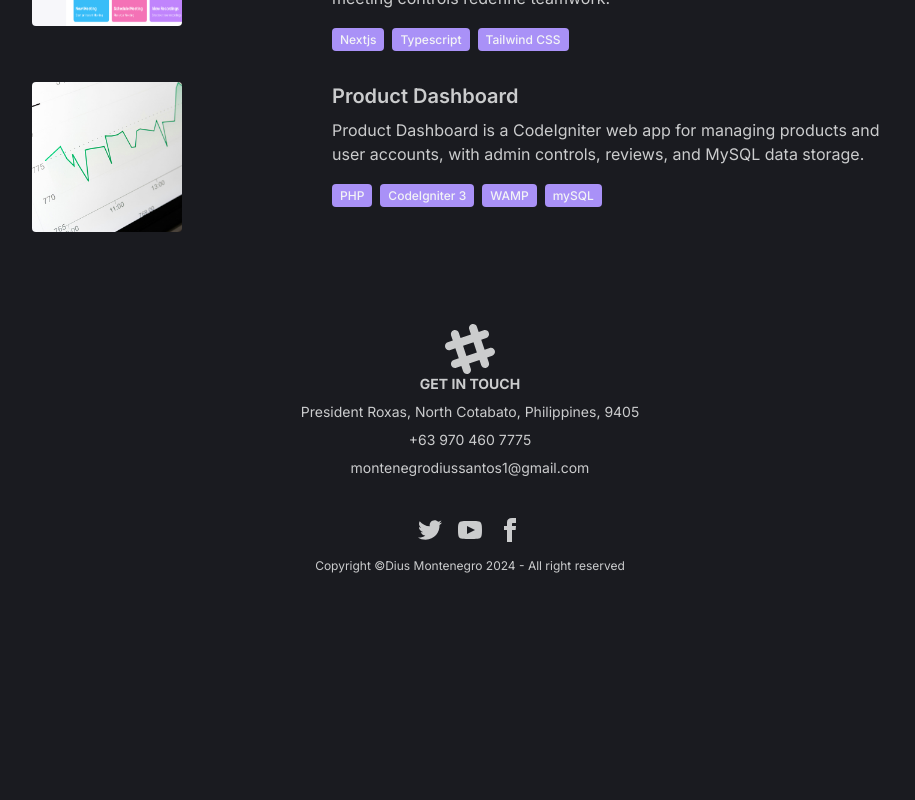
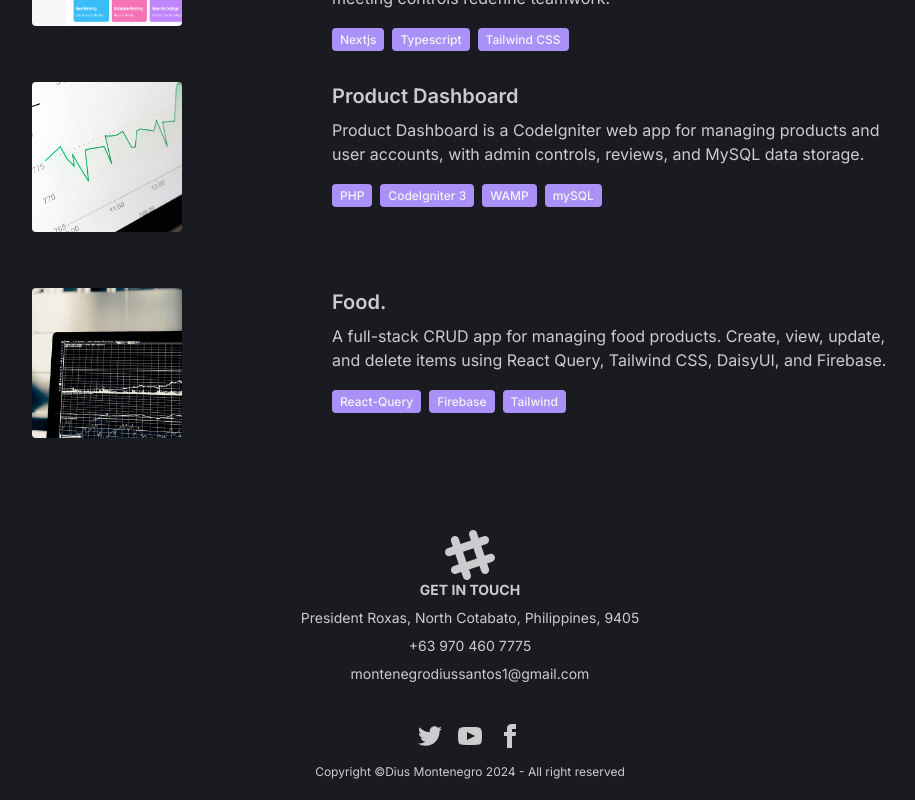
Before and after one commit to DiusMontenegro/portfolio, a React (Vite) app: page / in a window 1280 px wide. Shown: the part 2318-3118 px from the top of the page, without its empty margins (170-1085 px from the left). Before the commit the page ends 2912 px from the top, so only its background shows below. Built offline with nearby package versions, Linux system fonts and the light colour scheme.

Commit message:
Update index.js

```diff
--- a/src/constants/index.js
+++ b/src/constants/index.js
@@ -50,14 +50,14 @@ export const PROJECTS = [
             'Product Dashboard is a CodeIgniter web app for managing products and user accounts, with admin controls, reviews, and MySQL data storage.',
         technologies: ['PHP', 'CodeIgniter 3', 'WAMP', 'mySQL'],
     },
-    // {
-    //     title: 'DsTube',
-    //     image: project3,
-    //     link: 'https://dstube.onrender.com',
-    //     description:
-    //         'A personal portfolio website showcasing projects, skills, and contact information.',
-    //     technologies: ['HTML', 'CSS', 'React', 'Bootstrap'],
-    // },
+    {
+        title: 'Food.',
+        image: project3,
+        link: 'https://food-sepia-one.vercel.app/',
+        description:
+            'A full-stack CRUD app for managing food products. Create, view, update, and delete items using React Query, Tailwind CSS, DaisyUI, and Firebase.',
+        technologies: ['React-Query', 'Firebase', 'Tailwind'],
+    },
 ];
 
 export const CONTACT = {
```
